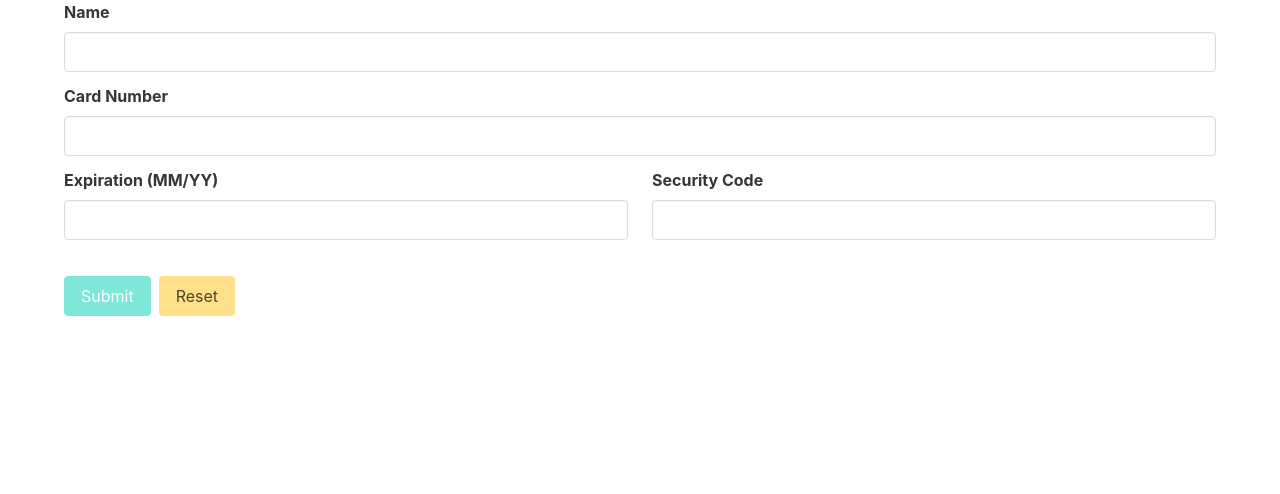
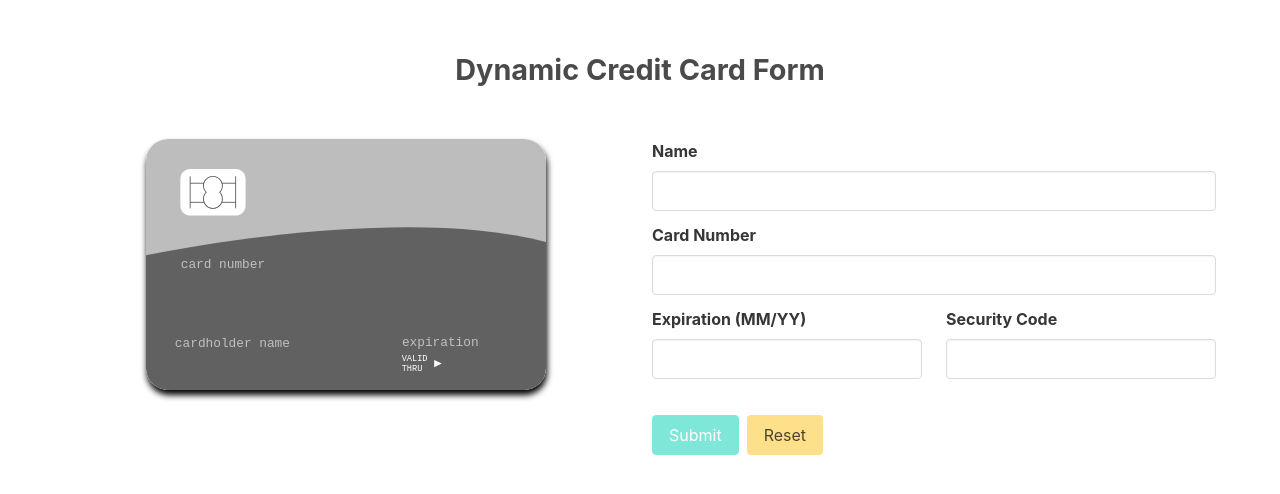
Before and after one commit to JoshSevy/ng-cc-forms, an Angular app: page / in a window 1280 px wide. Shown: the top 494 px of the page. Built offline with nearby package versions, Linux system fonts and the light colour scheme.

Commit message:
Add heading to project to layout app better

```diff
--- a/src/app/app.component.html
+++ b/src/app/app.component.html
@@ -1,3 +1,9 @@
+<div class="section" style="textAlign: center">
+  <div class="container">
+    <h1 style="fontSize: 1.8em; font-weight: bold">Dynamic Credit Card Form</h1>
+  </div>
+</div>
+
 <div class="container">
   <app-card-form></app-card-form>
 </div>
--- a/src/app/card-form/card-form.component.html
+++ b/src/app/card-form/card-form.component.html
@@ -1,3 +1,13 @@
+<div class="columns">
+  <div class="column">
+    <app-card
+      [name]="cardForm.get('name').value"
+      [cardNumber]="cardForm.get('cardNumber').value"
+      [expiration]="cardForm.get('expiration').value"
+    >
+    </app-card>
+  </div>
+  <div class="column">
     <form [formGroup]="cardForm" (ngSubmit)="onSubmit()">
       <app-input label="Name" [control]="cardForm.get('name')"></app-input>
       <app-input label="Card Number" [control]="cardForm.get('cardNumber')"></app-input>
@@ -18,3 +28,5 @@
         </button>
       </div>
     </form>
+  </div>
+</div>
--- a/src/app/card/card.component.ts
+++ b/src/app/card/card.component.ts
@@ -1,4 +1,4 @@
-import { Component, OnInit } from '@angular/core';
+import { Component, Input, OnInit } from '@angular/core';
 
 @Component({
   selector: 'app-card',
@@ -6,6 +6,10 @@ import { Component, OnInit } from '@angular/core';
   styleUrls: ['./card.component.css']
 })
 export class CardComponent implements OnInit {
+  @Input() cardNumber: string;
+  @Input() name: string;
+  @Input() expiration: string;
+
 
   constructor() { }
 
```
Lines whose indentation alone changed are shown as unchanged.
